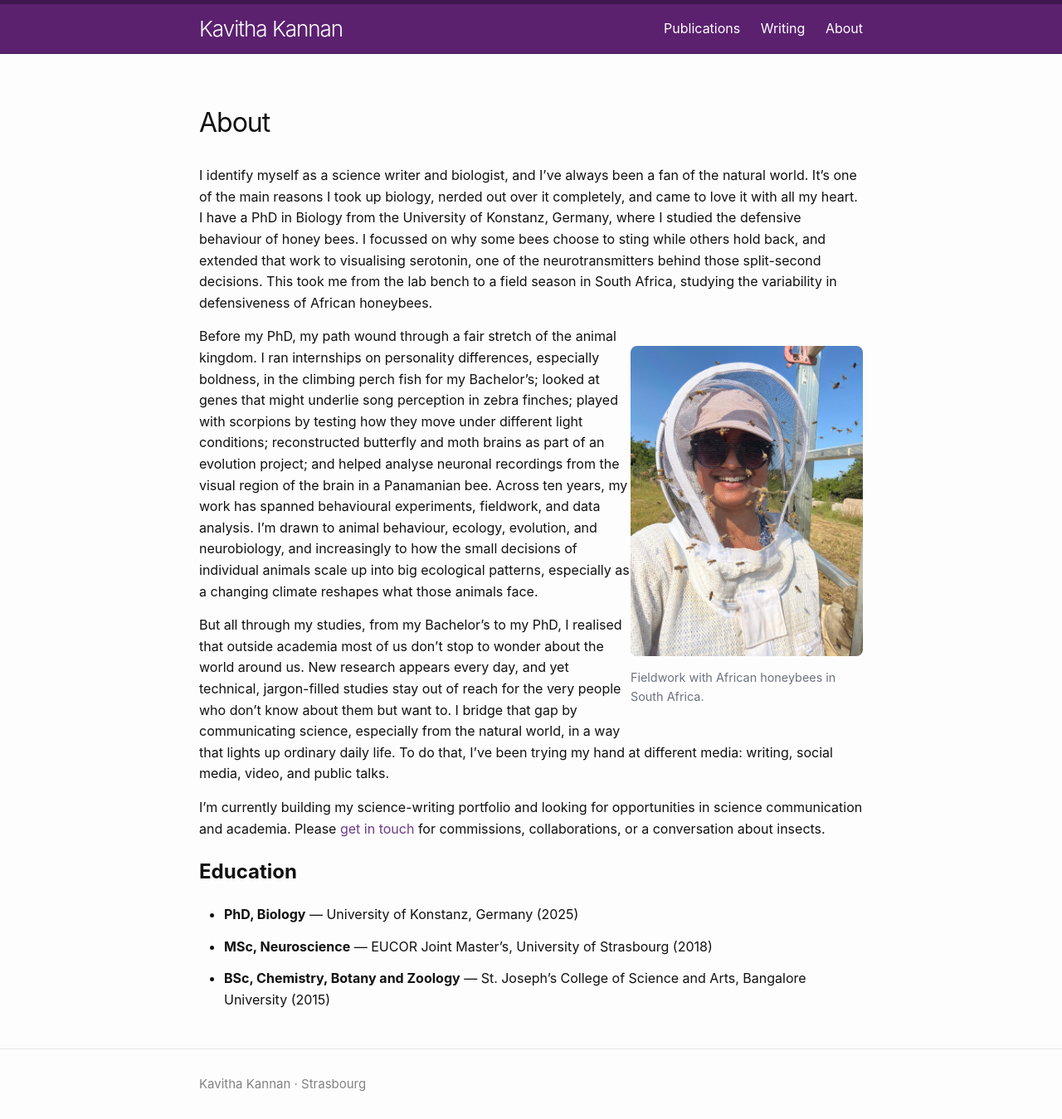
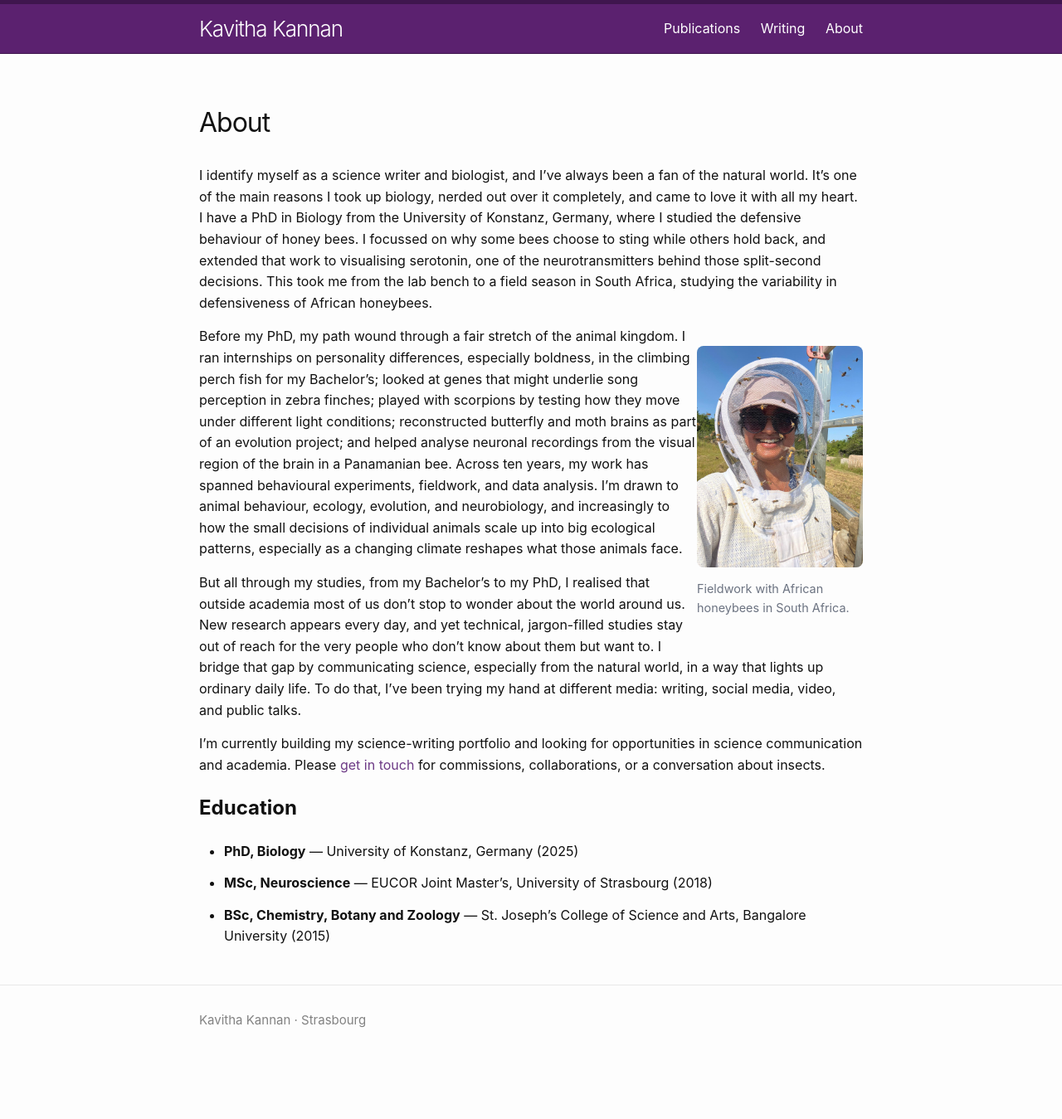
Before and after one commit to buzzingkavs/buzzingkavs.github.io, a Jekyll site: the page built from about.markdown, in a window 1280 px wide. Shown: the whole page at 83% size. Built offline with Jekyll 4.4.1, drawn with Linux system fonts in a browser that asks for light colours; after the commit the page ends 1272 px from its top, so only the background shows below that.

Commit message:
Adjust figure size in about.markdown
Updated figure size for better layout.

```diff
--- a/about.markdown
+++ b/about.markdown
@@ -4,7 +4,7 @@ title: About
 permalink: /about/
 ---
 I identify myself as a science writer and biologist, and I've always been a fan of the natural world. It's one of the main reasons I took up biology, nerded out over it completely, and came to love it with all my heart. I have a PhD in Biology from the University of Konstanz, Germany, where I studied the defensive behaviour of honey bees. I focussed on why some bees choose to sting while others hold back, and extended that work to visualising serotonin, one of the neurotransmitters behind those split-second decisions. This took me from the lab bench to a field season in South Africa, studying the variability in defensiveness of African honeybees.
-  <figure style="max-width:280px; float:right;margin:1.5rem 0;">
+  <figure style="max-width:200px; float:right;margin:1.5rem 0;">
   <img src="/images/kavitha_bees.jpeg" alt="Fieldwork in South Africa" style="width:100%; height:auto; border-radius:8px;">
   <figcaption style="font-size:0.9rem; color:#6b7280; margin-top:0.4rem;">Fieldwork with African honeybees in South Africa.</figcaption>
 </figure>
```
